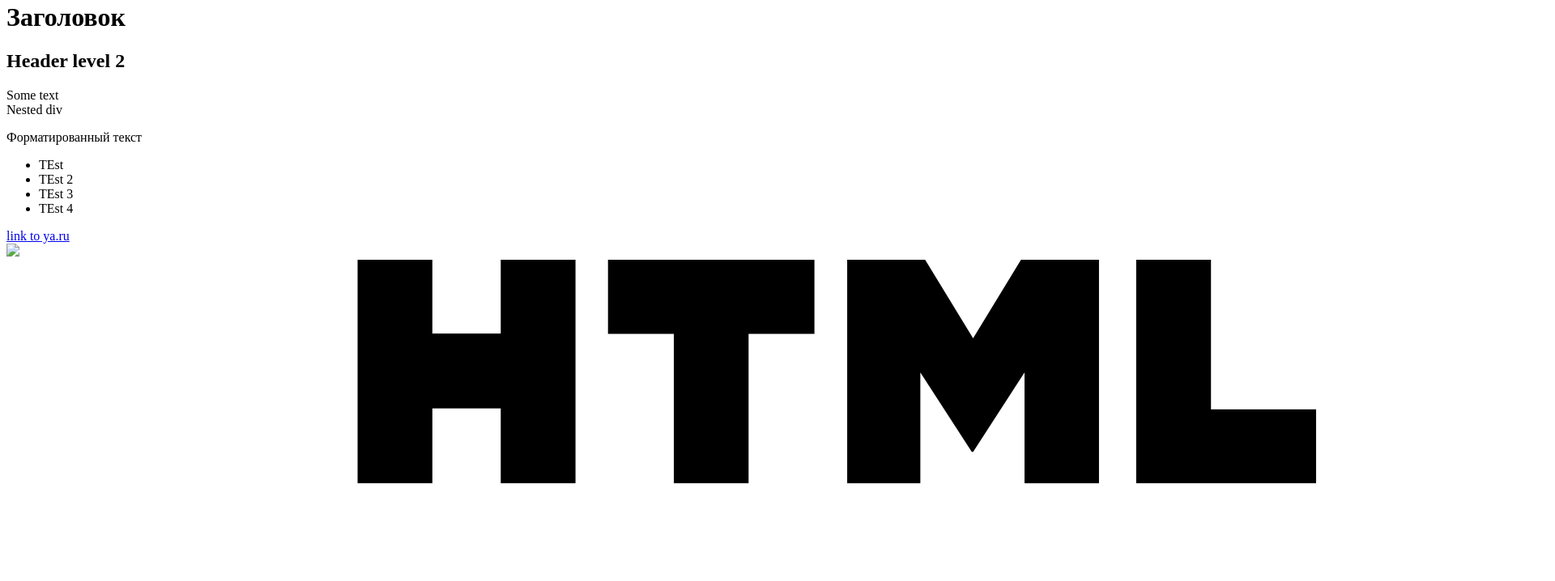
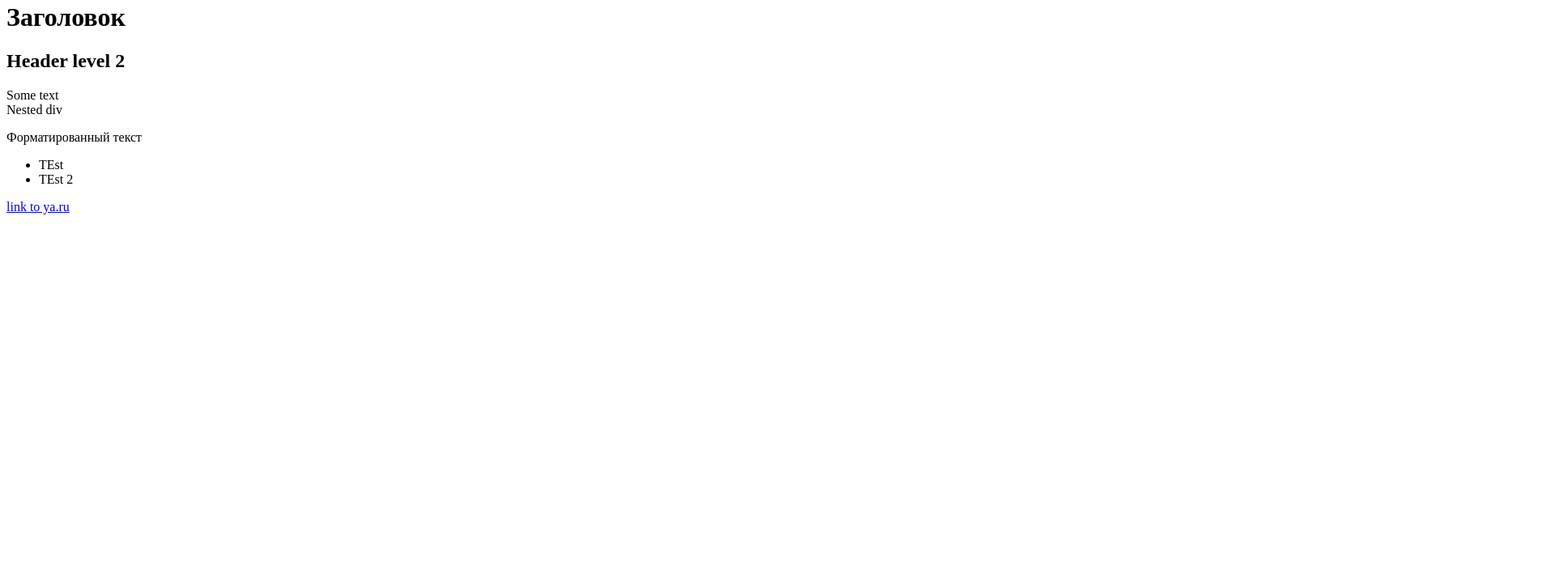
Before and after one commit to maks88sgt/ivtb-23, a plain HTML site: page index.html in a window 1280 px wide. Shown: the part 18-736 px from the top of the page at 81% size, 1920 px wide, since content can reach past the window. Drawn offline with Linux system fonts and the light colour scheme.

Commit message:
Second commit

```diff
--- a/index.html
+++ b/index.html
@@ -16,17 +16,10 @@
     <ul>
         <li>TEst</li>
         <li>TEst 2</li>
-        <li>TEst 3</li>
-        <li>TEst 4</li>
     </ul>
     <div>
         <a href="https://www.ya.ru" target="_blank">link to ya.ru</a>
     </div>
-    <div>
-        <img src="https://avatars.mds.yandex.net/i?id=1504fa866da63f645246b7155e8f1efb880004dc-4809555-images-thumbs&n=13" />
-    </div>
-    <div>
-        <img src="logo.png"/>
     </div>
   </body>
 </html>
```
